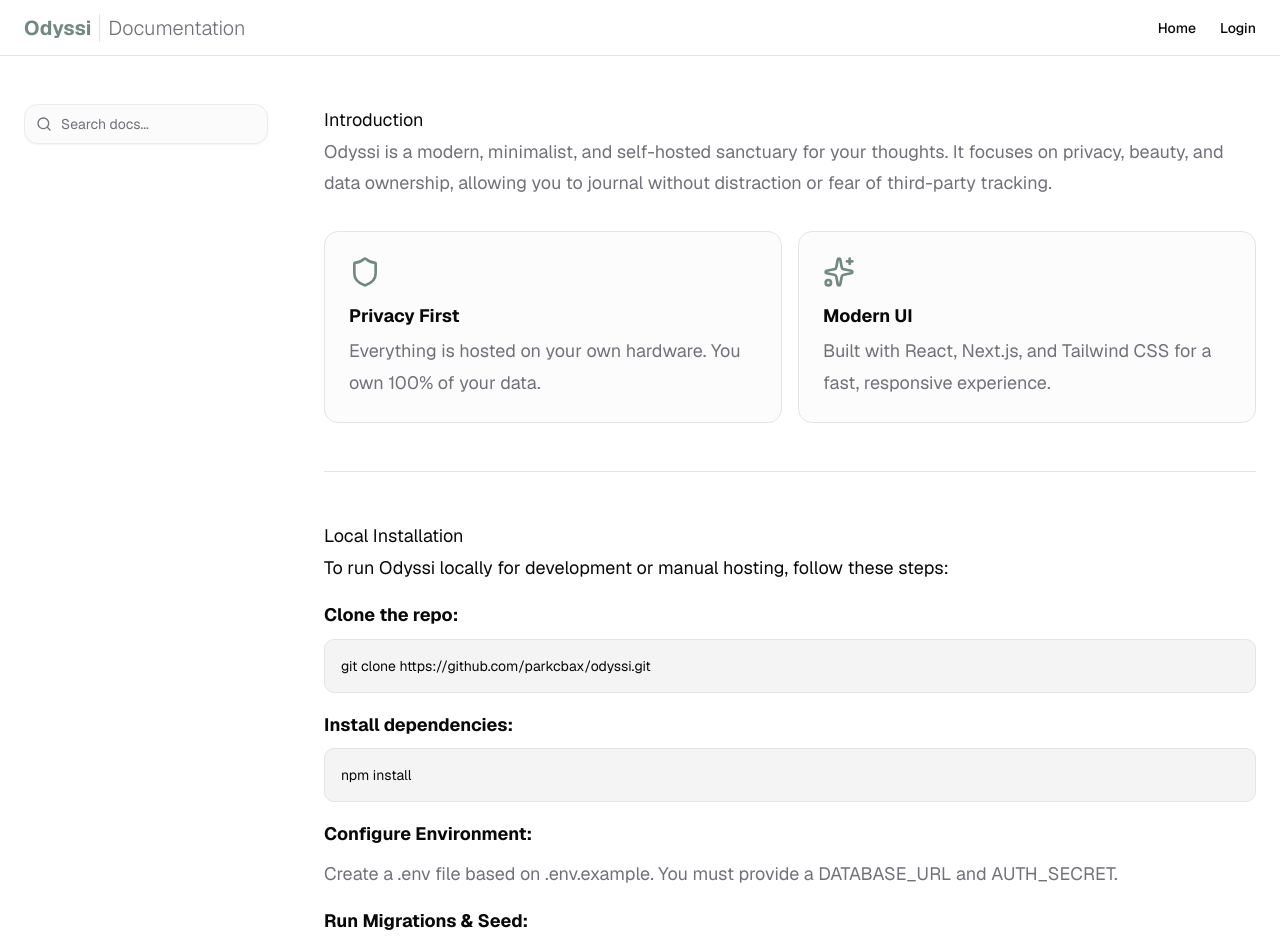
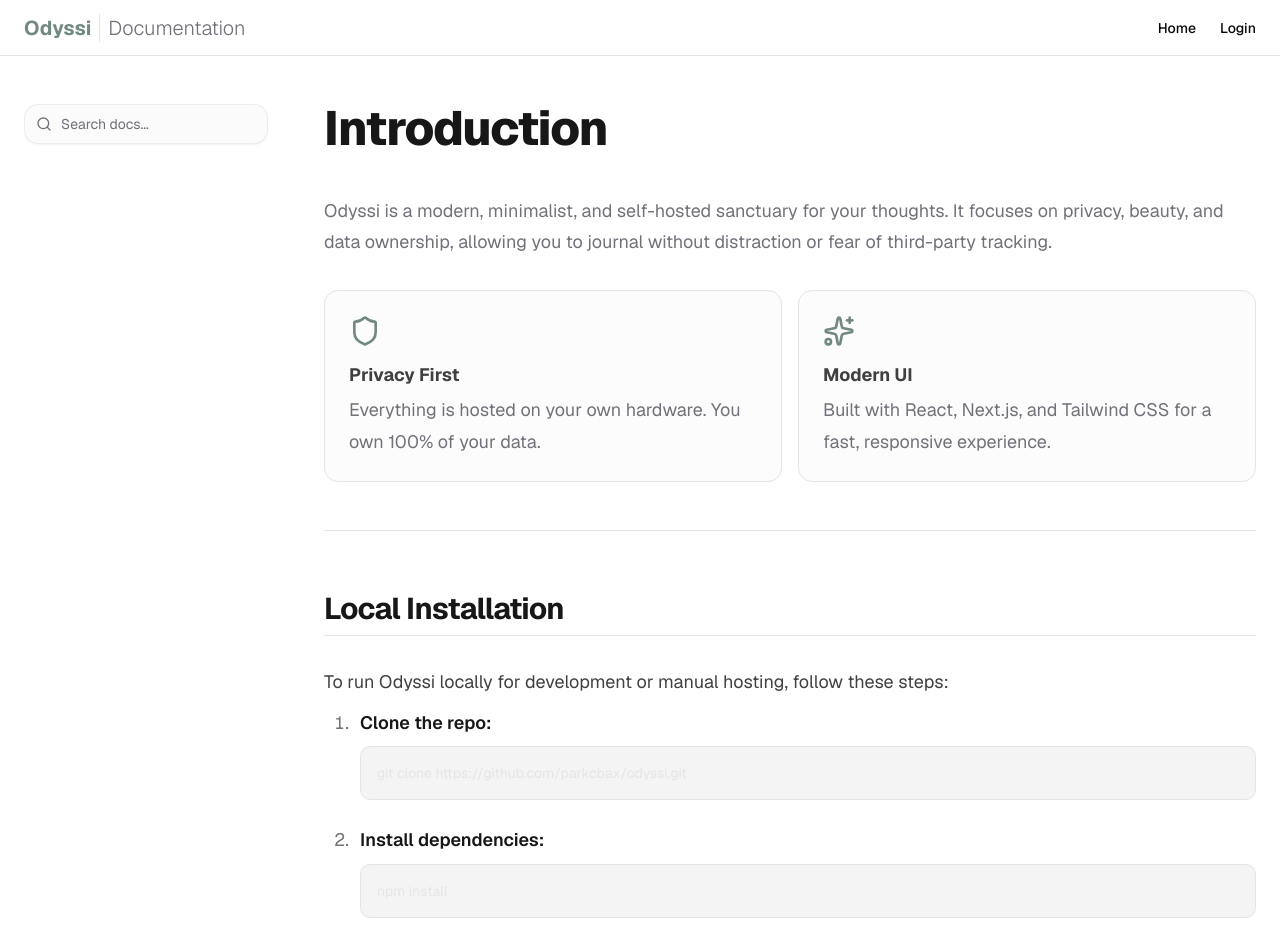
Before and after one commit to parkcbax/odyssi, a Next.js app: page /docs in a window 1280 px wide. Shown: the top 944 px of the page. Built offline with nearby package versions, Linux system fonts and the light colour scheme; no server answers; the database is empty.

Commit message:
feat: integrate Tailwind CSS Typography plugin, and add custom HTML support to the entry editor.

```diff
--- a/app/globals.css
+++ b/app/globals.css
@@ -1,5 +1,6 @@
 @import "tailwindcss";
 @import "tw-animate-css";
+@plugin "@tailwindcss/typography";
 
 @custom-variant dark (&:is(.dark *));
 
@@ -161,6 +162,26 @@
 .prose a:hover {
   text-decoration: underline;
 }
+
+/* Editor Typography Overrides to reduce spacing */
+.prose :where(p):not(:where([class~="not-prose"] *)) {
+  margin-top: 0.5em !important;
+  margin-bottom: 0.5em !important;
+  line-height: 1.5 !important;
+}
+
+.prose :where(ul, ol):not(:where([class~="not-prose"] *)) {
+  margin-top: 0.5em !important;
+  margin-bottom: 0.5em !important;
+}
+
+.prose :where(li):not(:where([class~="not-prose"] *)) {
+  margin-top: 0.25em !important;
+  margin-bottom: 0.25em !important;
+}
+
+/* Q/A Block (Node View) Styling */
+
 
 @layer base {
   * {
--- a/components/blog/blog-editor.tsx
+++ b/components/blog/blog-editor.tsx
@@ -12,6 +12,7 @@
 import CodeBlockLowlight from '@tiptap/extension-code-block-lowlight'
 import { ReactNodeViewRenderer } from '@tiptap/react'
 import { CodeBlockComponent } from '../tiptap/code-block-component'
+
 import { all, createLowlight } from 'lowlight'
 const lowlight = createLowlight(all)
 import { CustomHTML } from '@/components/tiptap/html-extension'
@@ -34,7 +35,8 @@
     Save,
     Code,
     SquareCode,
-    Braces
+    Braces,
+
 } from 'lucide-react'
 
 const LANGUAGES = [
@@ -122,6 +124,7 @@
                 },
             }),
             CustomHTML,
+
         ],
         content: initialData?.content || '',
         editorProps: {
@@ -237,6 +240,8 @@
                     <ToolbarButton onClick={() => editor?.chain().focus().toggleTaskList().run()} isActive={editor?.isActive('taskList')}><ListTodo className="h-4 w-4" /></ToolbarButton>
                     <ToolbarButton onClick={() => editor?.chain().focus().toggleBlockquote().run()} isActive={editor?.isActive('blockquote')}><Quote className="h-4 w-4" /></ToolbarButton>
                     <ToolbarButton onClick={() => editor?.chain().focus().toggleCodeBlock().run()} isActive={editor?.isActive('codeBlock')} title="Code Block"><Braces className="h-4 w-4" /></ToolbarButton>
+                    <ToolbarButton onClick={() => editor?.chain().focus().toggleCodeBlock().run()} isActive={editor?.isActive('codeBlock')} title="Code Block"><Braces className="h-4 w-4" /></ToolbarButton>
+
                     <div className="w-px h-6 bg-border mx-1" />
 
                     <ToolbarButton
--- a/components/entry-editor.tsx
+++ b/components/entry-editor.tsx
@@ -4,7 +4,8 @@
 import StarterKit from '@tiptap/starter-kit'
 import Placeholder from '@tiptap/extension-placeholder'
 import { CustomImage } from '@/components/tiptap/image-extension'
-import LocationPicker from '@/components/location-picker'
+import dynamic from 'next/dynamic'
+const LocationPicker = dynamic(() => import('@/components/location-picker'), { ssr: false })
 import { Tabs, TabsContent, TabsList, TabsTrigger } from "@/components/ui/tabs"
 import LinkExtension from '@tiptap/extension-link'
 import Underline from '@tiptap/extension-underline'
@@ -15,6 +16,7 @@
 import { ReactNodeViewRenderer } from '@tiptap/react'
 import { CodeBlockComponent } from './tiptap/code-block-component'
 import { LocationExtension } from '@/components/tiptap/location-extension'
+import { CustomHTML } from '@/components/tiptap/html-extension'
 import { all, createLowlight } from 'lowlight'
 const lowlight = createLowlight(all)
 
@@ -59,7 +61,8 @@
     SquareCode,
     Braces,
     X,
-    Map
+    Map,
+    HelpCircle
 } from 'lucide-react'
 import { cn } from '@/lib/utils'
 import { useRouter } from 'next/navigation'
@@ -140,6 +143,7 @@
                 },
             }),
             LocationExtension,
+            CustomHTML,
         ],
         content: initialData?.content || '',
         editorProps: {
@@ -340,6 +344,12 @@
                         <ToolbarButton onClick={() => editor?.chain().focus().toggleTaskList().run()} isActive={editor?.isActive('taskList')}><ListTodo className="h-4 w-4" /></ToolbarButton>
                         <ToolbarButton onClick={() => editor?.chain().focus().toggleBlockquote().run()} isActive={editor?.isActive('blockquote')}><Quote className="h-4 w-4" /></ToolbarButton>
                         <ToolbarButton onClick={() => editor?.chain().focus().toggleCodeBlock().run()} isActive={editor?.isActive('codeBlock')} title="Code Block"><Braces className="h-4 w-4" /></ToolbarButton>
+                        <ToolbarButton
+                            onClick={() => editor?.chain().focus().insertContent({ type: 'customHTML', attrs: { content: '' } }).run()}
+                            title="Insert Custom HTML"
+                        >
+                            <SquareCode className="h-4 w-4" />
+                        </ToolbarButton>
                         <div className="w-px h-6 bg-border mx-1" />
 
                         {/* Media & Link Tools */}
--- a/components/entry-viewer.tsx
+++ b/components/entry-viewer.tsx
@@ -12,6 +12,7 @@
 import { ReactNodeViewRenderer } from '@tiptap/react'
 import { CodeBlockComponent } from '@/components/tiptap/code-block-component'
 import { LocationExtension } from '@/components/tiptap/location-extension'
+
 import { all, createLowlight } from 'lowlight'
 const lowlight = createLowlight(all)
 import { useEffect, useState } from 'react'
--- a/package.json
+++ b/package.json
@@ -64,6 +64,7 @@
     "eslint-config-next": "16.1.6",
     "prisma": "^7.3.0",
     "tailwindcss": "^4",
+    "@tailwindcss/typography": "^0.5.16",
     "ts-node": "^10.9.2",
     "tw-animate-css": "^1.4.0",
     "typescript": "^5"
```
Also changed, not shown: 1 other file (tests, documents, lock files or other folders).
